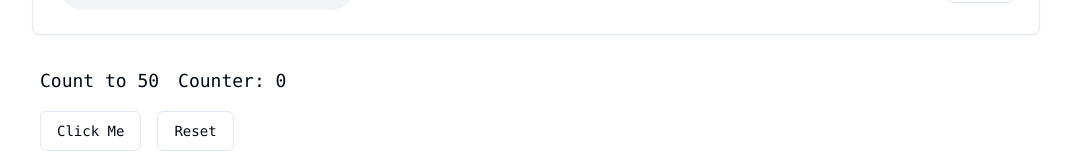
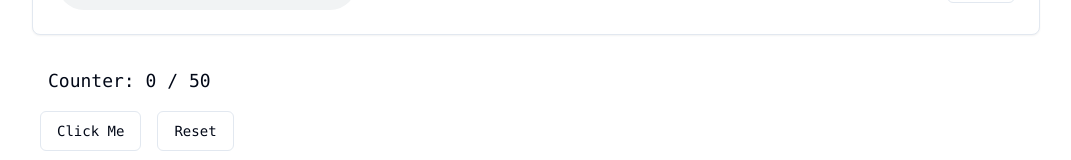
Before and after one commit to owolfdev/50xFrench, a Next.js app: page / in a window 1280 px wide. Shown: the part 473-633 px from the top of the page, without its empty margins (104-1175 px from the left). Built offline with nearby package versions, Linux system fonts and the light colour scheme.

Commit message:
add counter

```diff
--- a/components/counter.tsx
+++ b/components/counter.tsx
@@ -25,7 +25,7 @@ const Counter = () => {
   return (
     <div className="flex flex-col gap-4 p-2">
       <div className="text-lg">
-        Count to 50 <span className="pl-2">Counter: {count}</span>
+        <span className="pl-2">Counter: {count} / 50</span>
       </div>
       <div className="flex gap-4">
         <Button variant={`outline`} onClick={incrementCounter}>
```
